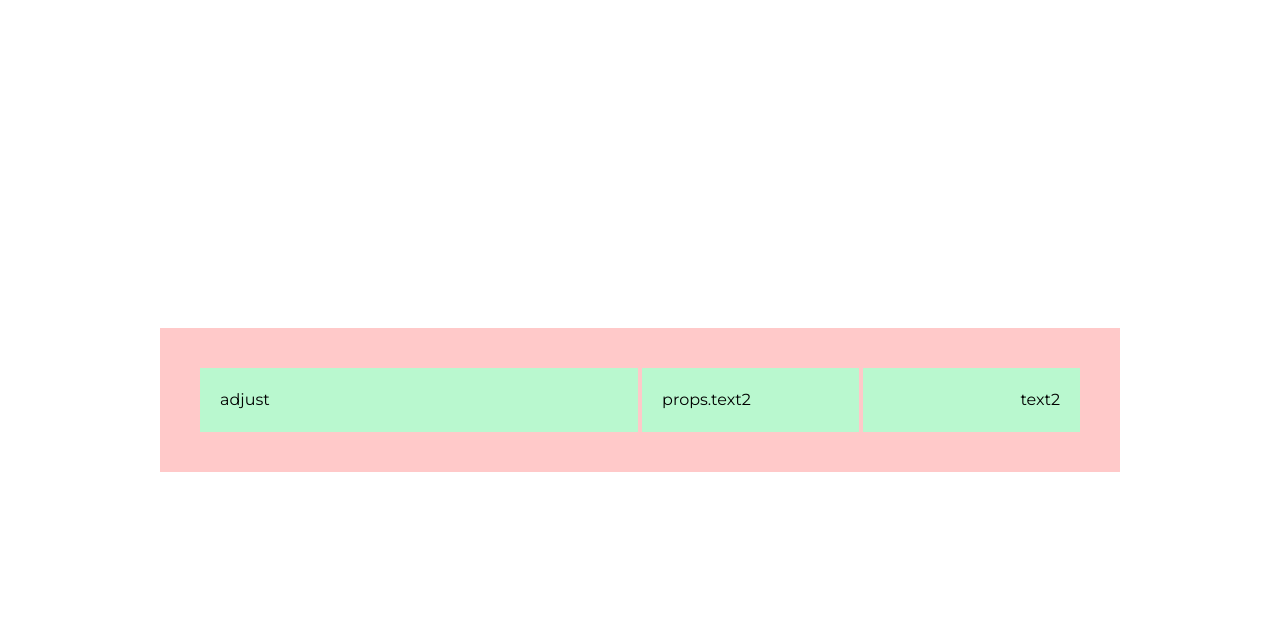
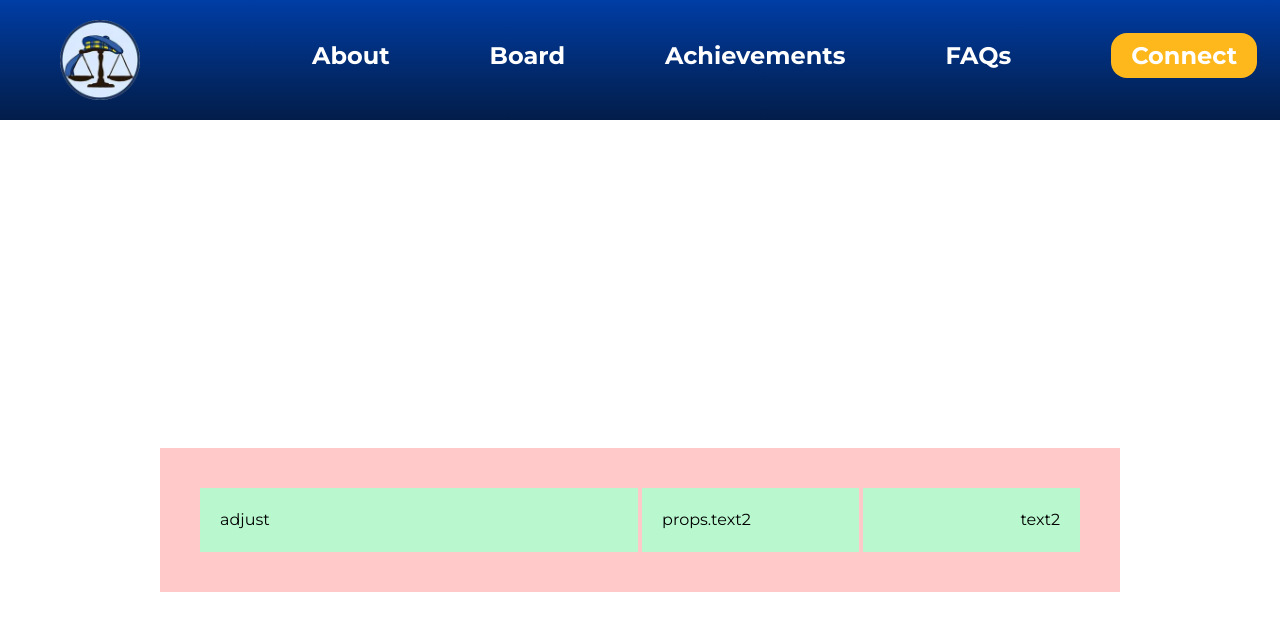
Before and after one commit to acm-ucr/mock-trial-website, a Next.js app: page / in a window 1280 px wide. Shown: the top 630 px of the page. Built offline with nearby package versions, Linux system fonts and the light colour scheme.

Commit message:
addressed comments

```diff
--- a/src/app/layout.tsx
+++ b/src/app/layout.tsx
@@ -1,6 +1,7 @@
 import "./globals.css";
 import { Montserrat } from "next/font/google";
 import { ReactQueryClientProvider } from "@/utils/react-query";
+import Navbar from "@/components/NavBar";
 
 const montserrat = Montserrat({
   subsets: ["latin"],
@@ -23,6 +24,7 @@ export default function RootLayout({ children }: LayoutProps) {
   return (
     <html lang="en">
       <body className={montserrat.className}>
+        <Navbar />
         <ReactQueryClientProvider>{children}</ReactQueryClientProvider>
       </body>
     </html>
--- a/src/components/NavBar.tsx
+++ b/src/components/NavBar.tsx
@@ -4,11 +4,14 @@ import Link from "next/link";
 import Image from "next/image";
 import mockLogo from "@/public/smallLogo.webp";
 import navigations from "@/data/NavBarLinks";
+import { usePathname } from "next/navigation";
 
 const Navbar = () => {
+  const pathName = usePathname();
+
   return (
     <div className="from-mocktrial-darkblue to-mocktrial-blue font-mocktrial-montserrat relative flex bg-gradient-to-t p-5">
-      <div className="ml-25">
+      <div className="ml-10">
         <Link href="/">
           <Image src={mockLogo} alt="Mock Logo" width={80} />
         </Link>
@@ -19,10 +22,13 @@ const Navbar = () => {
           <div key={index}>
             <Link
               href={link}
+              target="_blank"
               className={
                 name === "Connect"
-                  ? "bg-mocktrial-yellow rounded-2xl px-5 py-2 text-white"
-                  : ""
+                ? "bg-mocktrial-yellow rounded-2xl px-5 py-2 text-white"
+                : pathName === link
+                ? "text-mocktrial-yellow"
+                : "text-white"
               }
             >
               {name}
```
